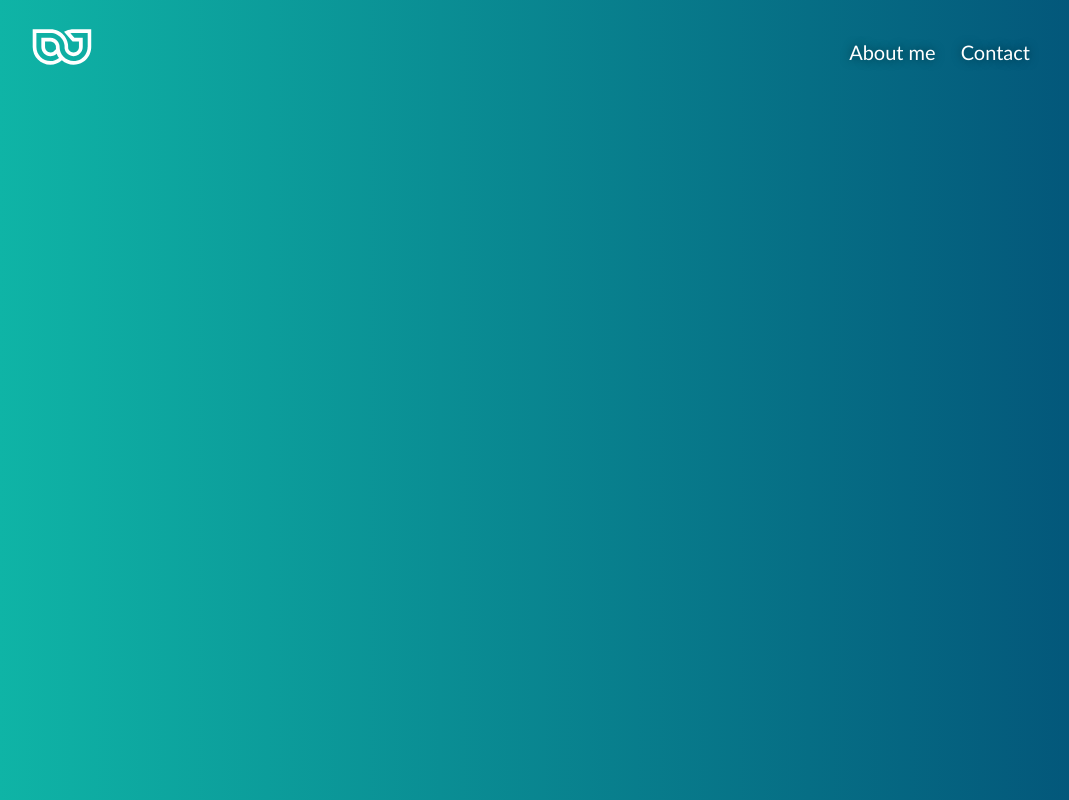
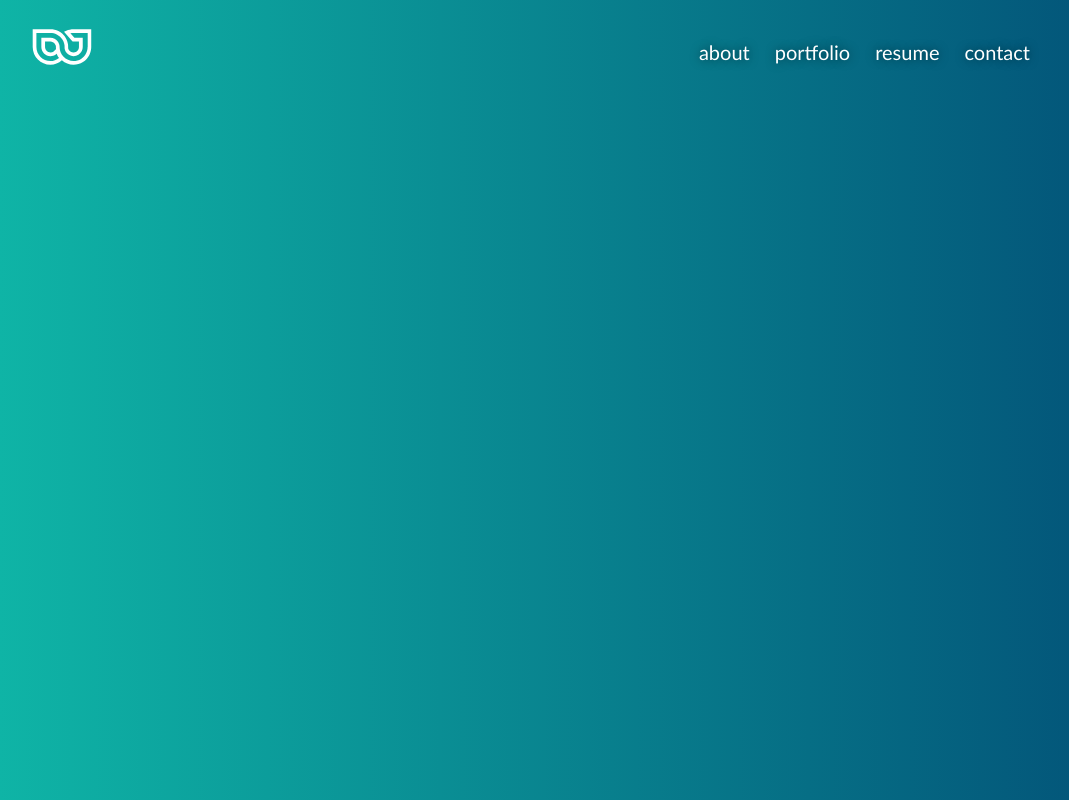
Before and after one commit to daejo/react-port, a React (Create React App) app: page / in a window 1280 px wide. Shown: the whole page, without its empty margins (102-1171 px from the left). Built offline with nearby package versions, Linux system fonts and the light colour scheme.

Commit message:
fixes navigation problem

```diff
--- a/src/App.js
+++ b/src/App.js
@@ -3,8 +3,10 @@
 import Header from './components/Header';
 
 function App() {
+
   return (
       <Header />
+
   );
 }
 
--- a/src/components/Header/index.js
+++ b/src/components/Header/index.js
@@ -1,12 +1,25 @@
-import React from 'react';
+import React, { useState } from 'react';
 import Nav from '../Nav';
 import djIcon from '../../assets/img/dj-icon.svg'
 
-function Header(props) {
+function Header() {
+    const [pages] = useState([
+        { name: 'about', description: 'An in depth look at David Joaquin.'},
+        { name: 'portfolio', description: 'Collection of previous apps worked on.' },
+        { name: 'resume', description: 'A page where you can download my resume and see my developer proficiency.' },
+        { name: 'contact', description: 'Send a message directly to me.'}
+    ]);
+
+    const [currentPage, setCurrentPage] = useState(pages[0]);
+
     return (
         <header>
-            <img src={djIcon} style={{ width: "7% "}} alt="dj insignia" />
-            <Nav />
+                <img src={djIcon} style={{ width: "7% "}} alt="dj insignia" />
+            <Nav
+                pages={pages}
+                setCurrentPage={setCurrentPage}
+                currentPage={currentPage}>
+            </Nav>
         </header>
     );
 }
--- a/src/components/Nav/index.js
+++ b/src/components/Nav/index.js
@@ -1,34 +1,26 @@
-import React from 'react';
+import React, { useEffect } from 'react';
 
 function Nav(props) {
     const {
         pages = [],
         setCurrentPage,
         currentPage,
-        contactSelected,
-        setContactSelected
       } = props;
 
+    useEffect(() => {
+        document.title = currentPage.name;}, [currentPage]);
+
+    pages.map((page) => (
+        console.log(page.name)
+    ))
+
     return (
-
         <nav>
-            <ul className="nav_links">
-                <li>
-                    <a data-testid="about" href="#about" onClick={() => setContactSelected(false)}>
-                        About me
-                    </a>
-                </li>
-                <li className={`${contactSelected && 'navActive'}`}>
-                    <span onClick={() => setContactSelected(true)}>
-                    Contact
-                    </span>
-                </li>
+            <ul>
                 {pages.map((page) => (
-                    <li className={`mx-1 ${
-                        currentPage.name === page.name && !contactSelected && `navActive`}`} key={page.name}>
+                    <li className={`${currentPage.name === page.name && `navActive`}`} key={page.name}>
                     <span onClick={() => {
-                        setCurrentPage(page);
-                        setContactSelected(false);}}>
+                        setCurrentPage(page);}}> {page.name}
                     </span>
                     </li>
                 ))}
```
Also changed, not shown: src/components/Project/index.js (added), 1 other file (tests, documents, lock files or other folders).
